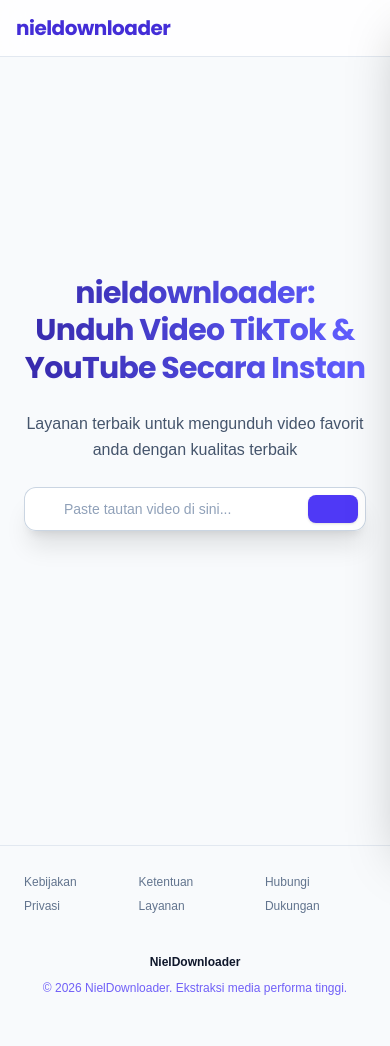
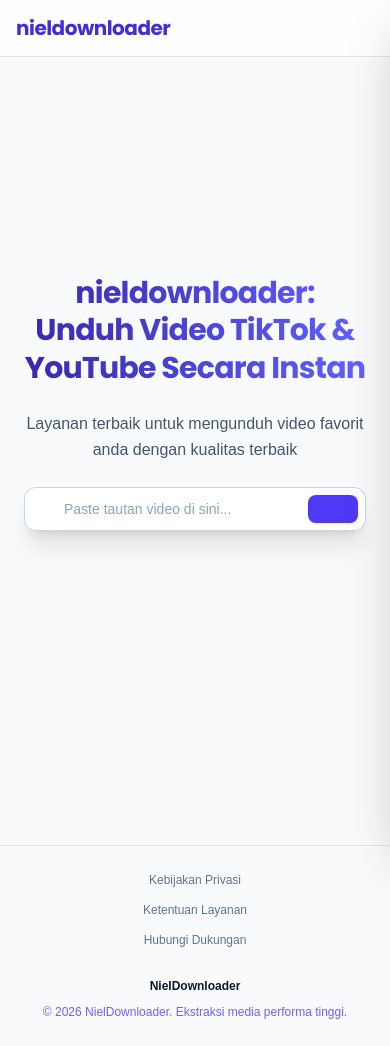
Before and after one commit to Josephinto310704/nieldownloader, a Next.js app: page / in a window 390 px wide. Before the commit the page ends 1022 px from the top, so only its background shows below. Built offline with nearby package versions, Linux system fonts and the light colour scheme; some icons are missing.

Commit message:
ui: stack footer links vertically on mobile to prevent overflow

```diff
--- a/src/components/Footer.tsx
+++ b/src/components/Footer.tsx
@@ -4,18 +4,18 @@
   return (
     <footer className="bg-slate-50 border-t border-slate-200">
       <div className="mx-auto max-w-7xl px-6 py-6 md:flex md:items-center md:justify-between lg:px-8">
-        <div className="flex justify-center space-x-6 md:order-2">
-          <Link href="#" className="text-xs leading-6 text-slate-500 hover:text-indigo-600 transition-colors">
+        <div className="flex flex-col sm:flex-row items-center justify-center gap-y-2.5 gap-x-6 md:order-2">
+          <Link href="#" className="text-xs leading-5 text-slate-500 hover:text-indigo-600 transition-colors">
             Kebijakan Privasi
           </Link>
-          <Link href="#" className="text-xs leading-6 text-slate-500 hover:text-indigo-600 transition-colors">
+          <Link href="#" className="text-xs leading-5 text-slate-500 hover:text-indigo-600 transition-colors">
             Ketentuan Layanan
           </Link>
-          <Link href="#" className="text-xs leading-6 text-slate-500 hover:text-indigo-600 transition-colors">
+          <Link href="#" className="text-xs leading-5 text-slate-500 hover:text-indigo-600 transition-colors">
             Hubungi Dukungan
           </Link>
         </div>
-        <div className="mt-8 md:order-1 md:mt-0">
+        <div className="mt-6 md:order-1 md:mt-0">
           <p className="text-center text-xs leading-6 text-slate-900 font-semibold mb-1">
             NielDownloader
           </p>
```
